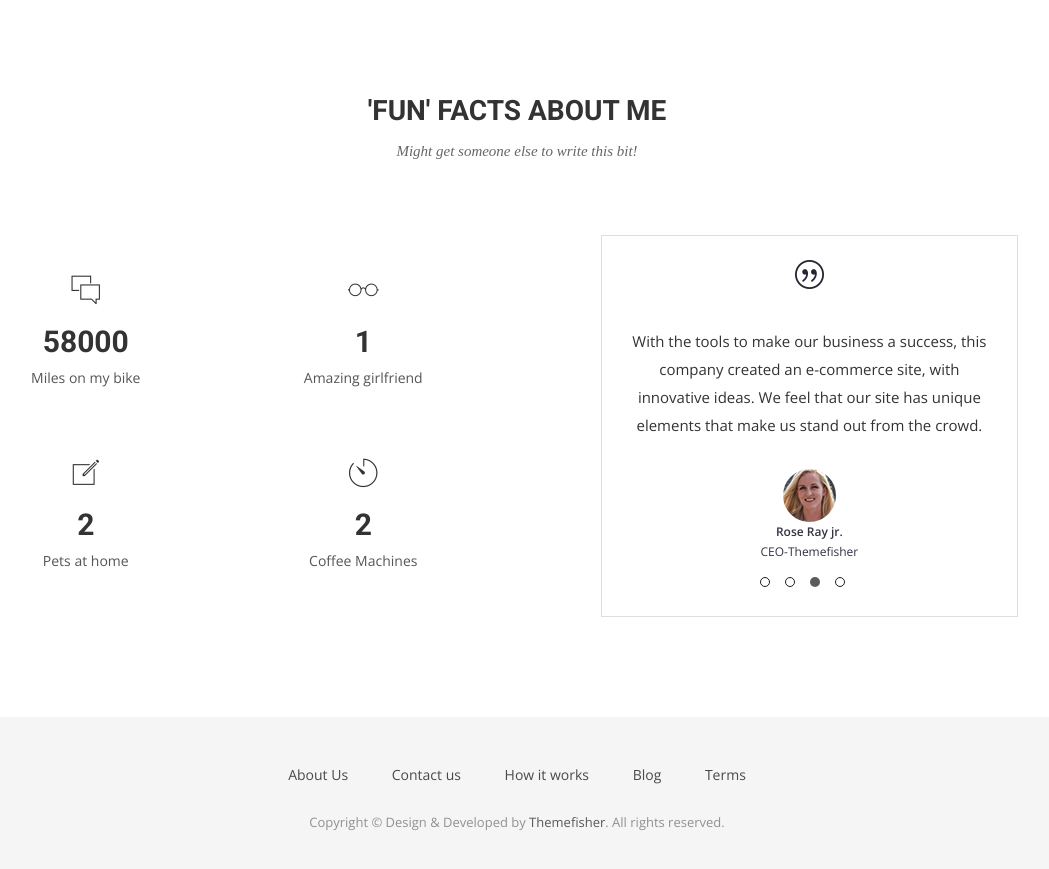
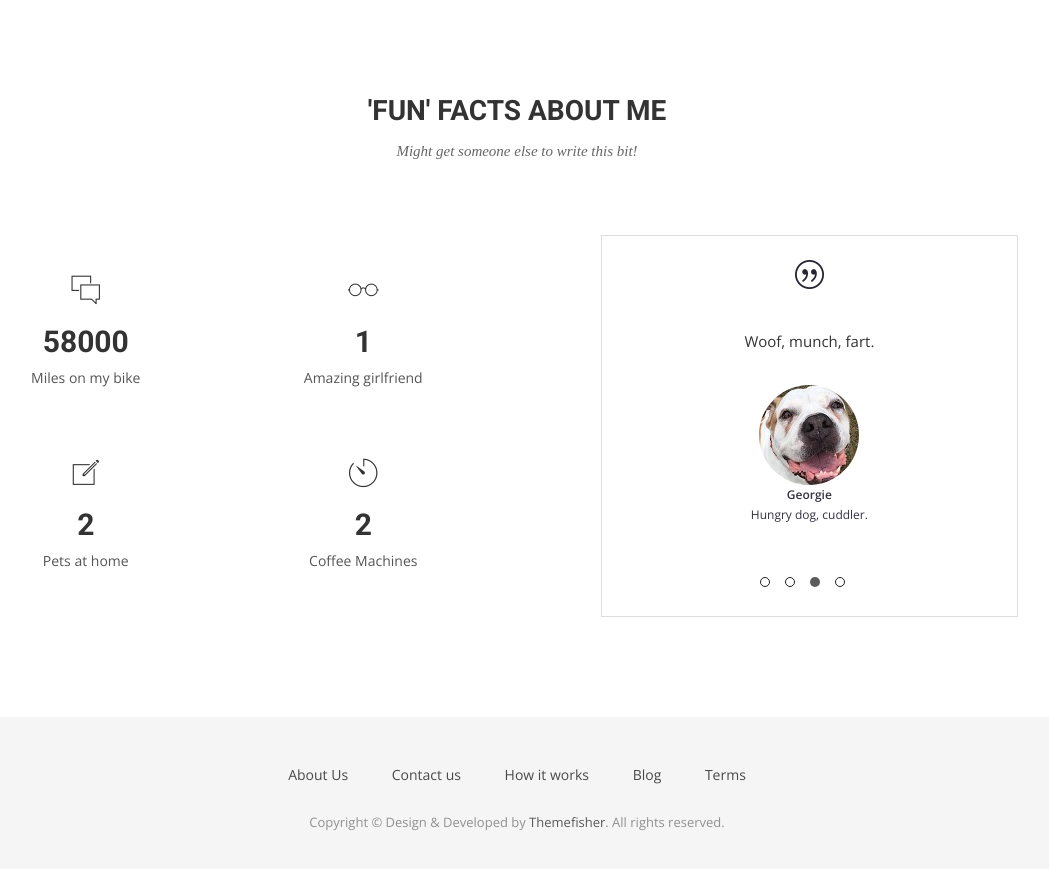
Before and after one commit to marklunch/marklunch.github.io, a Jekyll site: the page built from index.html, in a window 1280 px wide and 900 px high, scrolled down 3045 px. Shown: the top 869 px of the window, without its empty margins (123-1172 px from the left). Built offline with Jekyll 4.4.1, drawn with Linux system fonts in a browser that asks for light colours; nearby versions of some CDN libraries; some web fonts are replaced.

Commit message:
Update testimonials.yml

```diff
--- a/_data/testimonials.yml
+++ b/_data/testimonials.yml
@@ -2,14 +2,14 @@
   title: CEO-Themefisher
   testimonial: "This company created an e-commerce site with the tools to make our business a success, with innovative ideas. We feel that our site has unique elements that make us stand out from the crowd."
   image: img/item-img1.jpg
-- name: Rose Ray sr.
-  title: CEO-Themefisher
-  testimonial: "An e-commerce site was created by this company with the tools to make our business a success, with innovative ideas. We feel that our site has unique elements that make us stand out from the crowd."
-  image: img/item-img1.jpg
-- name: Rose Ray jr.
-  title: CEO-Themefisher
-  testimonial: "With the tools to make our business a success, this company created an e-commerce site, with innovative ideas. We feel that our site has unique elements that make us stand out from the crowd."
-  image: img/item-img1.jpg
+- name: Gizmo
+  title: Lord of all cats, piss monster.
+  testimonial: "Meow, scratch, piss.  "
+  image: img/giz1.jpg
+- name: Georgie
+  title: Hungry dog, cuddler.
+  testimonial: "Woof, munch, fart."
+  image: img/gg1.jpg
 - name: Rose Ray III
   title: CEO-Themefisher
   testimonial: "We feel that our site has unique elements that make us stand out from the crowd. This company created an e-commerce site with the tools to make our business a success, with innovative ideas."
```
